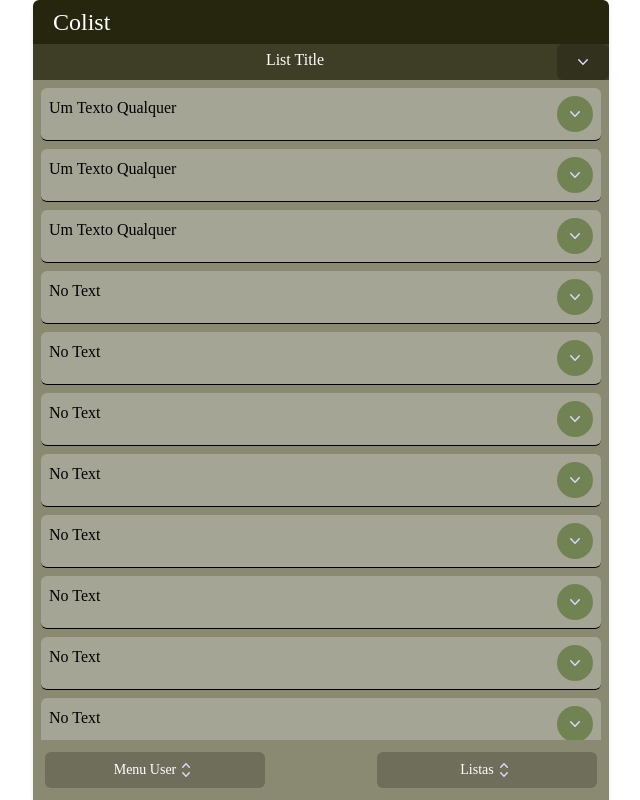
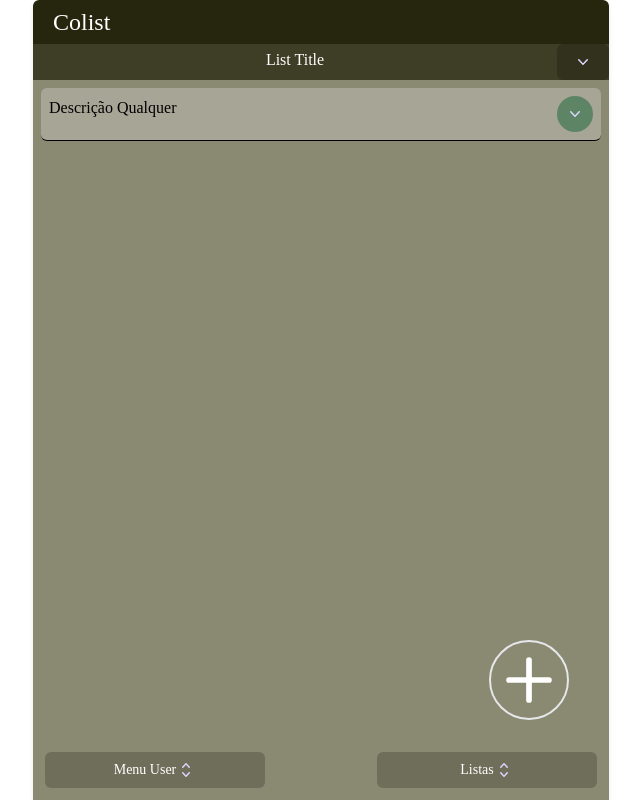
Before and after one commit to Durvaks/CoList, a Next.js app: page /Main in a window 1280 px wide. Shown: the whole page, without its empty margins (319-959 px from the left). Built offline with nearby package versions, Linux system fonts and the light colour scheme.

Commit message:
atualização de teste

```diff
--- a/src/pages/Components/ItemList.tsx
+++ b/src/pages/Components/ItemList.tsx
@@ -1,16 +1,91 @@
-import MenuItemList from "./MenuItemList";
+import { Menu, Transition } from "@headlessui/react";
+import { ChevronDownIcon, PencilIcon} from "@heroicons/react/20/solid";
+import React, { Fragment, useState } from "react";
 
 type itemComponents = {
     description: string;
     stats: string;
-    key:number;
 };
 
 const MenuItem = (props: itemComponents) => {
+    const [status, setStatus] = useState(props.stats);
+
+    const handleStatusChange = () => {
+        status=="done"? setStatus("pending") : setStatus("done")
+    }
+
     return (
         <li className=" bg-[#d9d9d95b] m-2 p-2 rounded-md border-b border-[#000000] flex justify-between">
             <span id="item_content" className=" capitalize">{props.description}</span>
-            <MenuItemList stats={props.stats} key={props.key}/>
+            <Menu as="div" className="text-left">
+                <div>
+                    <Menu.Button className={
+                        "inline-flex justify-center rounded-full  bg-opacity-50 px-2 py-2 text-sm font-medium text-white hover:bg-opacity-80 focus:outline-none focus-visible:ring-2 focus-visible:ring-white focus-visible:ring-opacity-20"
+                        + (status == "done" ?  " bg-green-800" : " bg-black")}>
+                        <ChevronDownIcon
+                            className="w-5 text-violet-200 hover:text-violet-100"
+                            aria-hidden="true"
+                        />
+                    </Menu.Button>
+                </div>
+                <Transition
+                    as={Fragment}
+                    enter="transition ease-out duration-100"
+                    enterFrom="transform opacity-0 scale-95"
+                    enterTo="transform opacity-100 scale-100"
+                    leave="transition ease-in duration-75"
+                    leaveFrom="transform opacity-100 scale-100"
+                    leaveTo="transform opacity-0 scale-95"
+                >
+                    <Menu.Items className="absolute right-7 mt-2 w-56 origin-top-right divide-y divide-gray-100 rounded-md bg-white shadow-lg ring-1 ring-black ring-opacity-5 focus:outline-none">
+                        <div className="px-1 py-1 ">
+                        <Menu.Item>
+                            {({ active }) => (
+                                <button className={`${active ? 'bg-[#7e7b31] text-white' : 'text-gray-900'} group flex w-full items-center rounded-md px-2 py-2 text-sm`}
+                                onClick={handleStatusChange}
+                                >
+                                    <PencilIcon className="mr-2 h-5 w-5" aria-hidden="true" />
+                                    Alterar Status
+                                </button>
+                            )}
+                        </Menu.Item>
+                        <Menu.Item>
+                            {({ active }) => (
+                                <button className={`${active ? 'bg-[#7e7b31] text-white' : 'text-gray-900'} group flex w-full items-center rounded-md px-2 py-2 text-sm`}>
+                                    <PencilIcon className="mr-2 h-5 w-5" aria-hidden="true" />
+                                    Editar
+                                </button>
+                            )}
+                        </Menu.Item>
+                        <Menu.Item>
+                            {({ active }) => (
+                                <button className={`${active ? 'bg-[#7e7b31] text-white' : 'text-gray-900'} group flex w-full items-center rounded-md px-2 py-2 text-sm`}>
+                                    <PencilIcon className="mr-2 h-5 w-5" aria-hidden="true" />
+                                    Definir Responsavel
+                                </button>
+                            )}
+                        </Menu.Item>
+                        <Menu.Item>
+                            {({ active }) => (
+                                <button className={`${active ? 'bg-[#7e7b31] text-white' : 'text-gray-900'} group flex w-full items-center rounded-md px-2 py-2 text-sm`}>
+                                    <PencilIcon className="mr-2 h-5 w-5" aria-hidden="true" />
+                                    Incluir em Grupo
+                                </button>
+                            )}
+                        </Menu.Item>
+                        <Menu.Item>
+                            {({ active }) => (
+                                <button className={`${active ? 'bg-[#7e7b31] text-white' : 'text-gray-900'} group flex w-full items-center rounded-md px-2 py-2 text-sm`}>
+                                    <PencilIcon className="mr-2 h-5 w-5" aria-hidden="true" />
+                                    Remover Item
+                                </button>
+                            )}
+                        </Menu.Item>
+
+                        </div>
+                    </Menu.Items>
+                </Transition>
+            </Menu>
         </li>
     );
 };
--- a/src/pages/Components/MenuItemList.tsx
+++ /dev/null
@@ -1,85 +0,0 @@
-import { Menu, Transition } from "@headlessui/react";
-import { ChevronDownIcon, PencilIcon} from "@heroicons/react/20/solid";
-import React, { Fragment } from "react";
-
-type Components_menu = {
-    stats: string;
-    key: number;
-};
-
-
-const MenuItemList = (props: Components_menu)=>{
-    return(
-        <Menu as="div" className="text-left">
-                <div>
-                    <Menu.Button className={
-                        "inline-flex justify-center rounded-full  bg-opacity-50 px-2 py-2 text-sm font-medium text-white hover:bg-opacity-80 focus:outline-none focus-visible:ring-2 focus-visible:ring-white focus-visible:ring-opacity-20"
-                        + (props.stats == "done" ? " bg-lime-800" : "bg-amber-400")}>
-                        <ChevronDownIcon
-                            className="w-5 text-violet-200 hover:text-violet-100"
-                            aria-hidden="true"
-                        />
-                    </Menu.Button>
-                </div>
-                <Transition
-                    as={Fragment}
-                    enter="transition ease-out duration-100"
-                    enterFrom="transform opacity-0 scale-95"
-                    enterTo="transform opacity-100 scale-100"
-                    leave="transition ease-in duration-75"
-                    leaveFrom="transform opacity-100 scale-100"
-                    leaveTo="transform opacity-0 scale-95"
-                >
-                    <Menu.Items className="absolute right-7 mt-2 w-56 origin-top-right divide-y divide-gray-100 rounded-md bg-white shadow-lg ring-1 ring-black ring-opacity-5 focus:outline-none">
-                        <div className="px-1 py-1 ">
-                        <Menu.Item>
-                            {({ active }) => (
-                                <button className={`${active ? 'bg-[#7e7b31] text-white' : 'text-gray-900'} group flex w-full items-center rounded-md px-2 py-2 text-sm`}
-                                onClick={()=>{}}
-                                >
-                                    <PencilIcon className="mr-2 h-5 w-5" aria-hidden="true" />
-                                    Alterar Status
-                                </button>
-                            )}
-                        </Menu.Item>
-                        <Menu.Item>
-                            {({ active }) => (
-                                <button className={`${active ? 'bg-[#7e7b31] text-white' : 'text-gray-900'} group flex w-full items-center rounded-md px-2 py-2 text-sm`}>
-                                    <PencilIcon className="mr-2 h-5 w-5" aria-hidden="true" />
-                                    Editar
-                                </button>
-                            )}
-                        </Menu.Item>
-                        <Menu.Item>
-                            {({ active }) => (
-                                <button className={`${active ? 'bg-[#7e7b31] text-white' : 'text-gray-900'} group flex w-full items-center rounded-md px-2 py-2 text-sm`}>
-                                    <PencilIcon className="mr-2 h-5 w-5" aria-hidden="true" />
-                                    Definir Responsavel
-                                </button>
-                            )}
-                        </Menu.Item>
-                        <Menu.Item>
-                            {({ active }) => (
-                                <button className={`${active ? 'bg-[#7e7b31] text-white' : 'text-gray-900'} group flex w-full items-center rounded-md px-2 py-2 text-sm`}>
-                                    <PencilIcon className="mr-2 h-5 w-5" aria-hidden="true" />
-                                    Incluir em Grupo
-                                </button>
-                            )}
-                        </Menu.Item>
-                        <Menu.Item>
-                            {({ active }) => (
-                                <button className={`${active ? 'bg-[#7e7b31] text-white' : 'text-gray-900'} group flex w-full items-center rounded-md px-2 py-2 text-sm`}>
-                                    <PencilIcon className="mr-2 h-5 w-5" aria-hidden="true" />
-                                    Remover Item
-                                </button>
-                            )}
-                        </Menu.Item>
-
-                        </div>
-                    </Menu.Items>
-                </Transition>
-            </Menu>
-    )
-}
-
-export default MenuItemList;
--- a/src/pages/Main.tsx
+++ b/src/pages/Main.tsx
@@ -1,101 +1,18 @@
 import MenuList from "./Components/MenuList";
 import MenuUser from "./Components/MenuUser";
-import Lists from "./Components/Lists";
+import Lists from "./Components/ListsMenu";
 import ItemList from "./Components/ItemList";
+import React, { Fragment, useState } from "react";
+import { PlusIcon } from "@heroicons/react/20/solid";
 
-interface Data {
+type itemComponents = {
     description: string;
     stats: string;
-  }
-
-const data: Data[] = [
-    {
-        description: "um texto qualquer",
-        stats: "done"
-    },
-    {
-        description: "um texto qualquer",
-        stats: "done"
-    },
-    {
-        description: "um texto qualquer",
-        stats: "done"
-    },
-    {
-        description: "no text",
-        stats: "done"
-    },
-    {
-        description: "no text",
-        stats: "done"
-    },
-    {
-        description: "no text",
-        stats: "done"
-    },
-    {
-        description: "no text",
-        stats: "done"
-    },
-    {
-        description: "no text",
-        stats: "done"
-    },
-    {
-        description: "no text",
-        stats: "done"
-    },
-    {
-        description: "no text",
-        stats: "done"
-    },
-    {
-        description: "no text",
-        stats: "done"
-    },
-    {
-        description: "no text",
-        stats: "done"
-    },
-    {
-        description: "no text",
-        stats: "done"
-    },
-    {
-        description: "no text",
-        stats: "done"
-    },
-    {
-        description: "no text",
-        stats: "done"
-    },
-    {
-        description: "no text",
-        stats: "done"
-    },
-    {
-        description: "no text",
-        stats: "done"
-    },
-    {
-        description: "no text",
-        stats: "done"
-    }
-];
+};
 
 
+const Main = () => {
 
-function getList(){
-    return (
-        <ul>
-            {data.map((item, index)=>{
-                    return <ItemList description={item.description} stats={item.stats} key={index}/>
-                })}
-        </ul>
-    )
-}
-
-const Main = () => {
     return (
         <div className="h-screen bg-[#8a8971] max-w-xl relative overflow-hidden m-auto shadow-md shadow-slate-200 rounded-t-md">
             <h1 className="text-[#ffffff] bg-[#26250d] p-1 pl-5 text-[24px] rounded-t-md ">Colist</h1>
@@ -104,7 +21,7 @@ const Main = () => {
                 <MenuList />
             </div>
             <main id="main_content_current_list" className=" max-h-screen overflow-y-scroll">
-                {getList()}
+                <ItemList description="Descrição qualquer" stats="done"/>
             </main>
             <div className="flex gap-28 items-end justify-between absolute w-full bottom-0 p-3 text-[#ffffff] bg-[#8a8971] ">
                 <div className="w-full ">
@@ -114,6 +31,11 @@ const Main = () => {
                     <Lists />
                 </div>
             </div>
+            <button className="absolute border-2 w-20 h-20 right-10 bottom-20 rounded-full"
+            onClick={()=>{}}
+            >
+                <PlusIcon className=" text-white"/>
+            </button>
         </div>
     )
 }
```
Also changed, not shown: src/pages/Components/ListsMenu.tsx (renamed from src/pages/Components/Lists.tsx).
